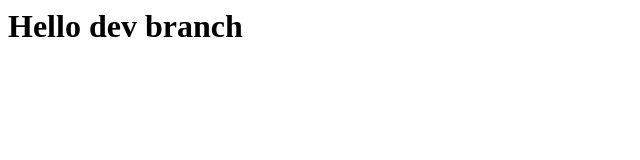
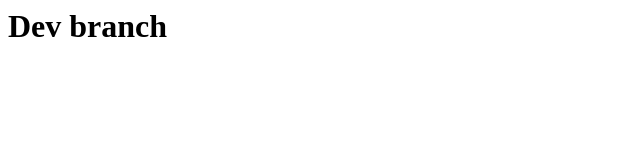
Before and after one commit to Parthiv1201/Git-tut, a plain HTML site: page index.html in a window 1280 px wide. Shown: the whole page, without its empty margins (0-640 px from the left). Drawn offline with Linux system fonts and the light colour scheme.

Commit message:
Update index.html

```diff
--- a/index.html
+++ b/index.html
@@ -1 +1 @@
-<h1>Hello dev branch</h1>
+<h1> Dev branch</h1>
```
